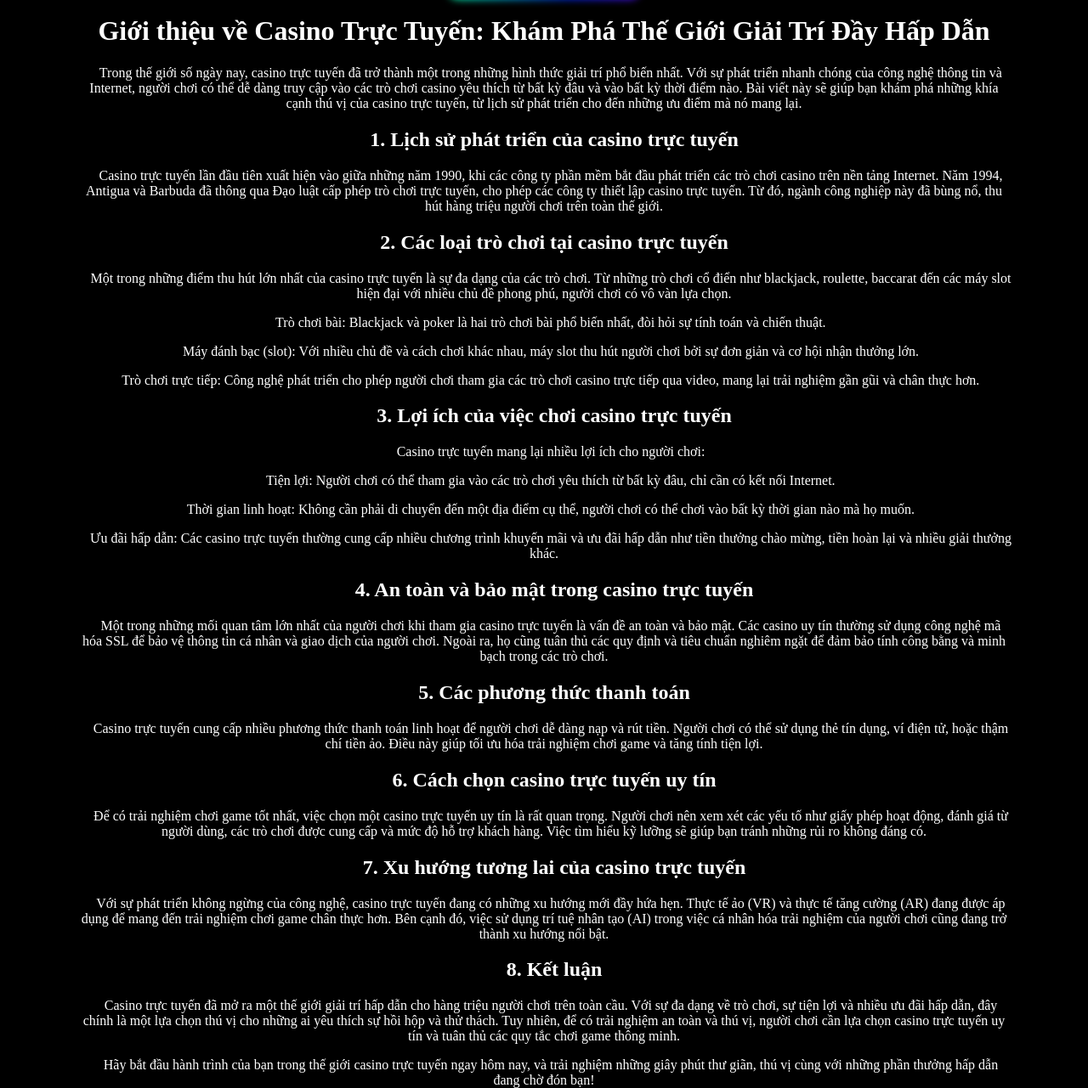
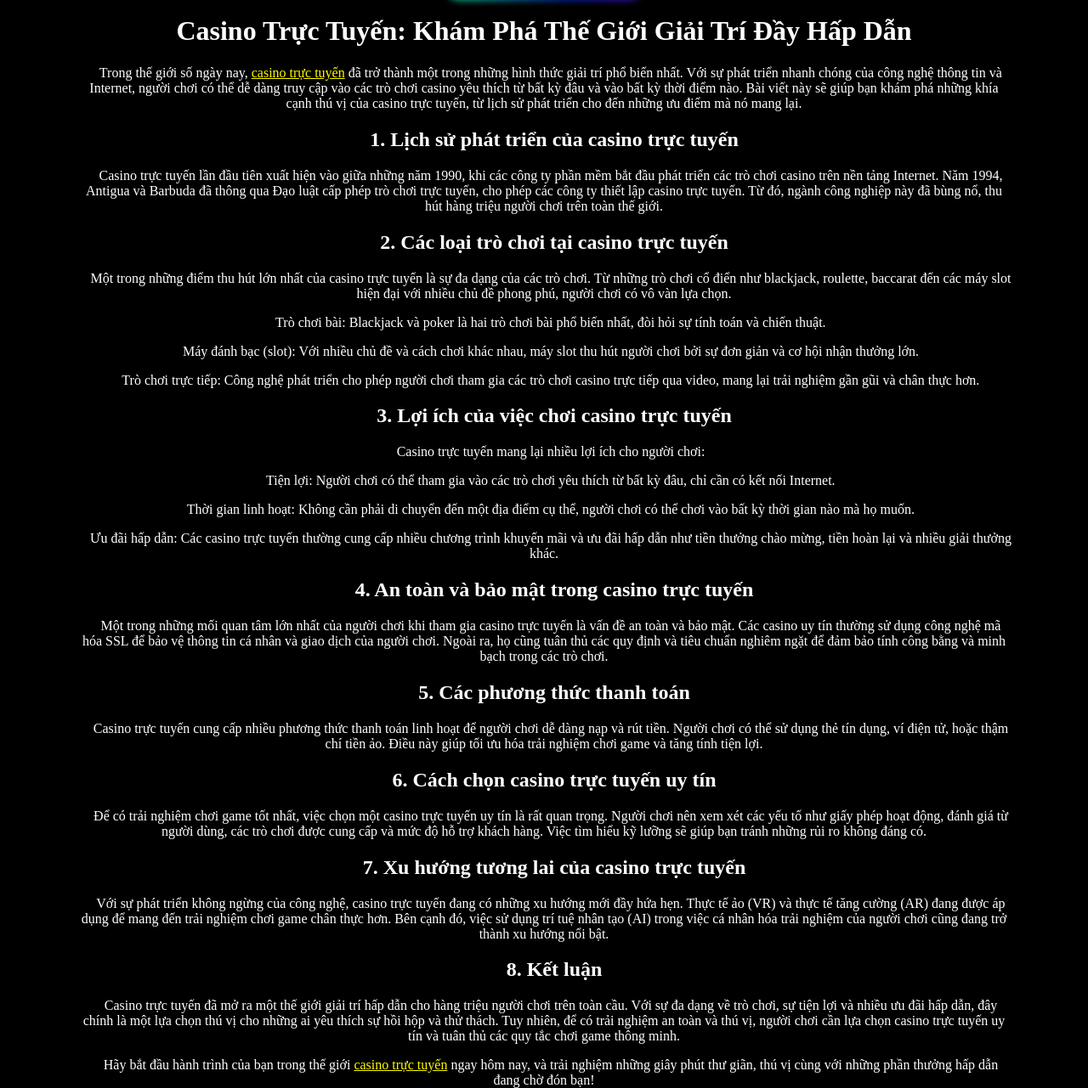
Before and after one commit to casino-truc-tuyen-1/casino-truc-tuyen-1.github.io, a plain HTML site: page index.html in a window 1280 px wide. Shown: the part 113-1394 px from the top of the page at 85% size. Drawn offline with Linux system fonts and the light colour scheme.

Commit message:
Update index.html

```diff
--- a/index.html
+++ b/index.html
@@ -95,14 +95,17 @@
         max-width: 1100px;
         margin: 0 auto;
     }
+    a {
+        color: #fffb00;
+    }
 </style>
 
 <body>
     <div class="home">
         <button class="btn glow-on-hover" type="button">Link Đăng Ký Trực Tiếp</button>
         <div class="content">
-            <h1>Giới thiệu về Casino Trực Tuyến: Khám Phá Thế Giới Giải Trí Đầy Hấp Dẫn</h1>
-            <p>&nbsp; &nbsp; Trong thế giới số ngày nay, casino trực tuyến đã trở thành một trong những hình thức giải
+            <h1>Casino Trực Tuyến: Khám Phá Thế Giới Giải Trí Đầy Hấp Dẫn</h1>
+            <p>&nbsp; &nbsp; Trong thế giới số ngày nay, <a href="https://casino-truc-tuyen-1.github.io/" title="casino trực tuyến">casino trực tuyến</a> đã trở thành một trong những hình thức giải
                 trí phổ biến nhất. Với sự phát triển nhanh chóng của công nghệ thông tin và Internet, người chơi có thể
                 dễ dàng truy cập vào các trò chơi casino yêu thích từ bất kỳ đâu và vào bất kỳ thời điểm nào. Bài viết
                 này sẽ giúp bạn khám phá những khía cạnh thú vị của casino trực tuyến, từ lịch sử phát triển cho đến
@@ -154,7 +157,7 @@
                 toàn cầu. Với sự đa dạng về trò chơi, sự tiện lợi và nhiều ưu đãi hấp dẫn, đây chính là một lựa chọn thú
                 vị cho những ai yêu thích sự hồi hộp và thử thách. Tuy nhiên, để có trải nghiệm an toàn và thú vị, người
                 chơi cần lựa chọn casino trực tuyến uy tín và tuân thủ các quy tắc chơi game thông minh.</p>
-            <p>&nbsp; &nbsp; Hãy bắt đầu hành trình của bạn trong thế giới casino trực tuyến ngay hôm nay, và trải
+            <p>&nbsp; &nbsp; Hãy bắt đầu hành trình của bạn trong thế giới  <a href="https://casino-truc-tuyen-1.github.io/" title="casino trực tuyến">casino trực tuyến</a> ngay hôm nay, và trải
                 nghiệm những giây phút thư giãn, thú vị cùng với những phần thưởng hấp dẫn đang chờ đón bạn!</p>
     </div>
     </div>
```
